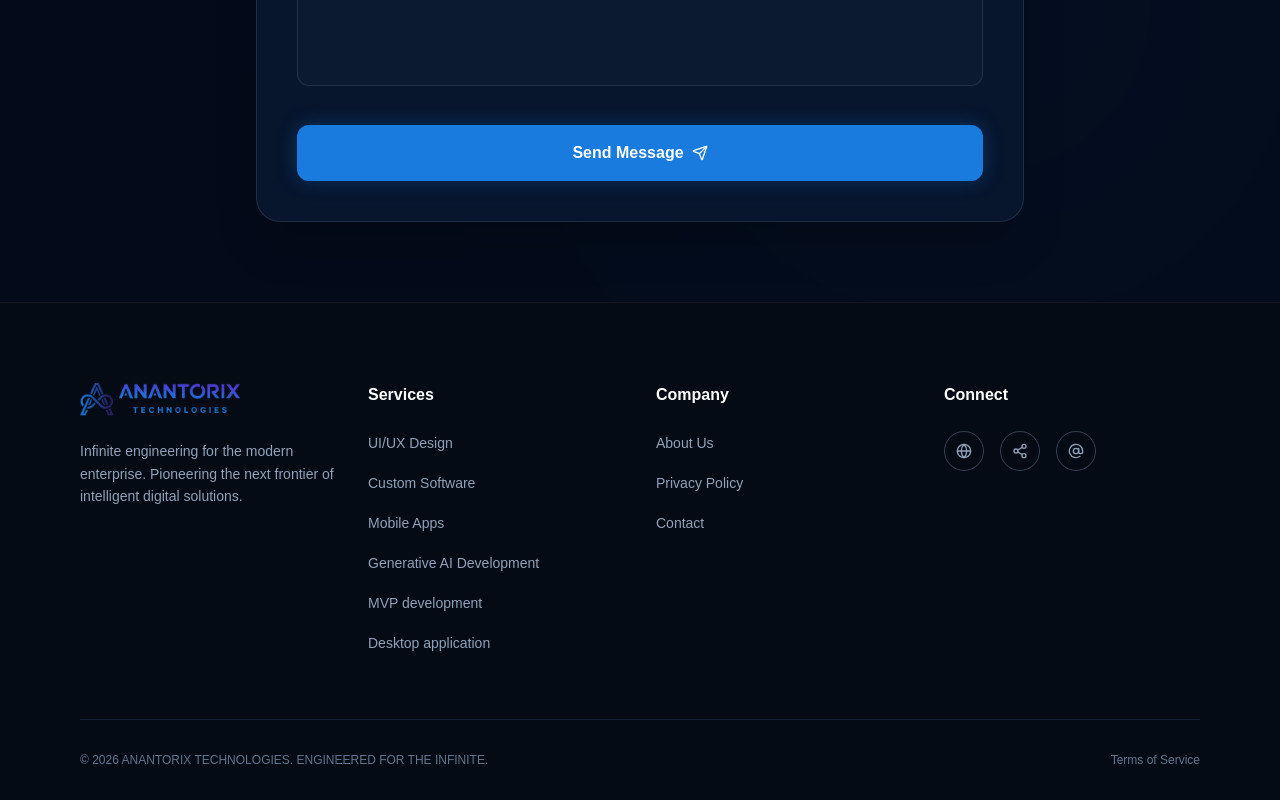
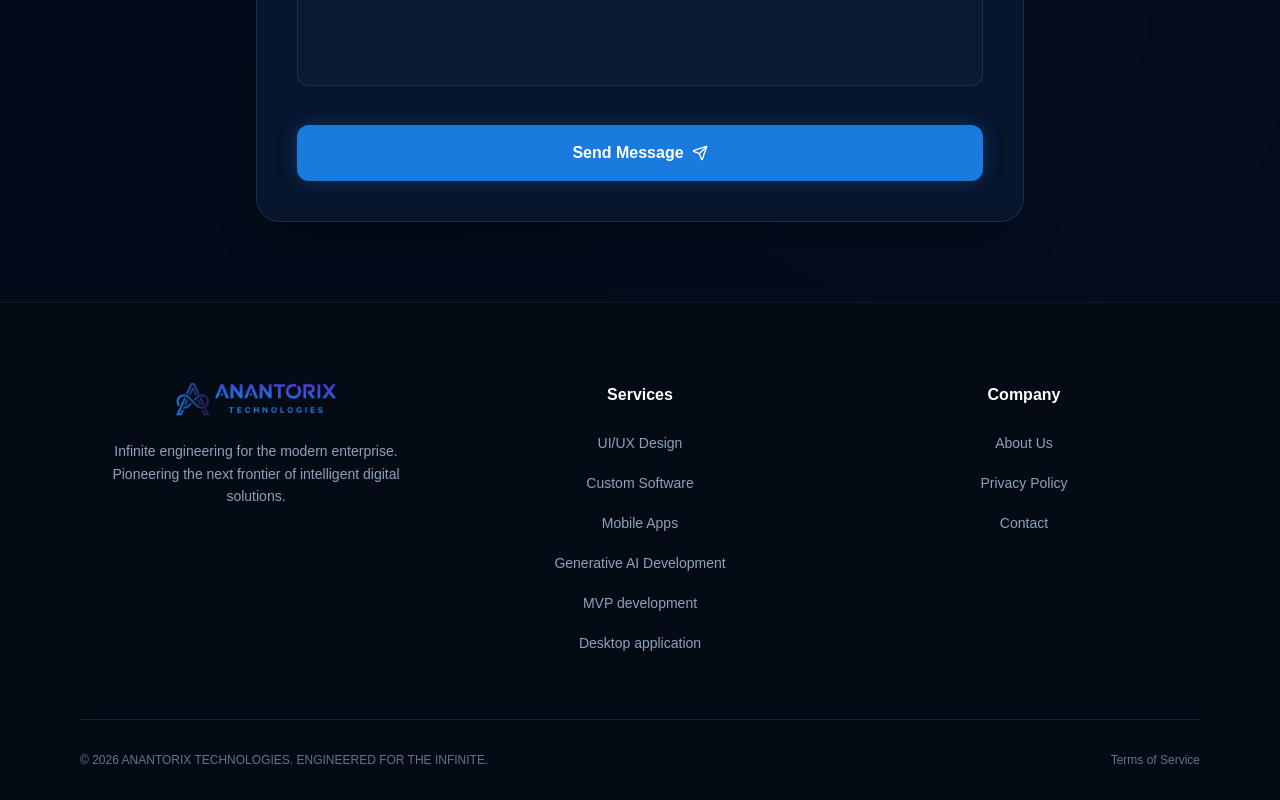
Before and after one commit to KAMAL98019/Ananthorix, a Next.js app: page / in a window 1280 px wide. Shown: the part 4881-5681 px from the top of the page. Built offline with nearby package versions, Linux system fonts and the light colour scheme.

Commit message:
footer changes

```diff
--- a/app/components/Footer.tsx
+++ b/app/components/Footer.tsx
@@ -7,10 +7,10 @@
     <footer className="bg-[#050b14] pt-20 pb-8 border-t border-white/5">
       <div className="mx-auto max-w-7xl px-6 sm:px-10 lg:px-20">
         {/* Top Section */}
-        <div className="grid grid-cols-1 md:grid-cols-2 lg:grid-cols-4 gap-12 lg:gap-8 mb-16">
+        <div className="grid grid-cols-1 md:grid-cols-3 gap-12 lg:gap-8 mb-16">
 
           {/* Brand Column */}
-          <div className="flex flex-col">
+          <div className="flex flex-col items-center text-center">
             <Image
               src="/images/companylogo.png"
               alt="ANANTORIX Logo"
@@ -24,7 +24,7 @@
           </div>
 
           {/* Services Column */}
-          <div className="flex flex-col">
+          <div className="flex flex-col items-center text-center">
             <h3 className="text-white font-semibold mb-6">Services</h3>
             <ul className="flex flex-col space-y-4">
               <li><Link href="/services/ui-ux-design" className="text-slate-400 hover:text-white transition-colors text-sm">UI/UX Design</Link></li>
@@ -37,7 +37,7 @@
           </div>
 
           {/* Company Column */}
-          <div className="flex flex-col">
+          <div className="flex flex-col items-center text-center">
             <h3 className="text-white font-semibold mb-6">Company</h3>
             <ul className="flex flex-col space-y-4">
               <li><Link href="/about" className="text-slate-400 hover:text-white transition-colors text-sm">About Us</Link></li>
@@ -47,7 +47,7 @@
           </div>
 
           {/* Connect Column */}
-          <div className="flex flex-col">
+          {/* <div className="flex flex-col">
             <h3 className="text-white font-semibold mb-6">Connect</h3>
             <div className="flex space-x-4">
               <a href="#" aria-label="Visit our website" className="flex items-center justify-center w-10 h-10 rounded-full border border-slate-700 text-slate-400 hover:bg-white hover:text-[#050b14] transition-all">
@@ -60,7 +60,7 @@
                 <AtSign className="w-4 h-4" aria-hidden="true" />
               </a>
             </div>
-          </div>
+          </div> */}
         </div>
 
         {/* Bottom Bar */}
```
